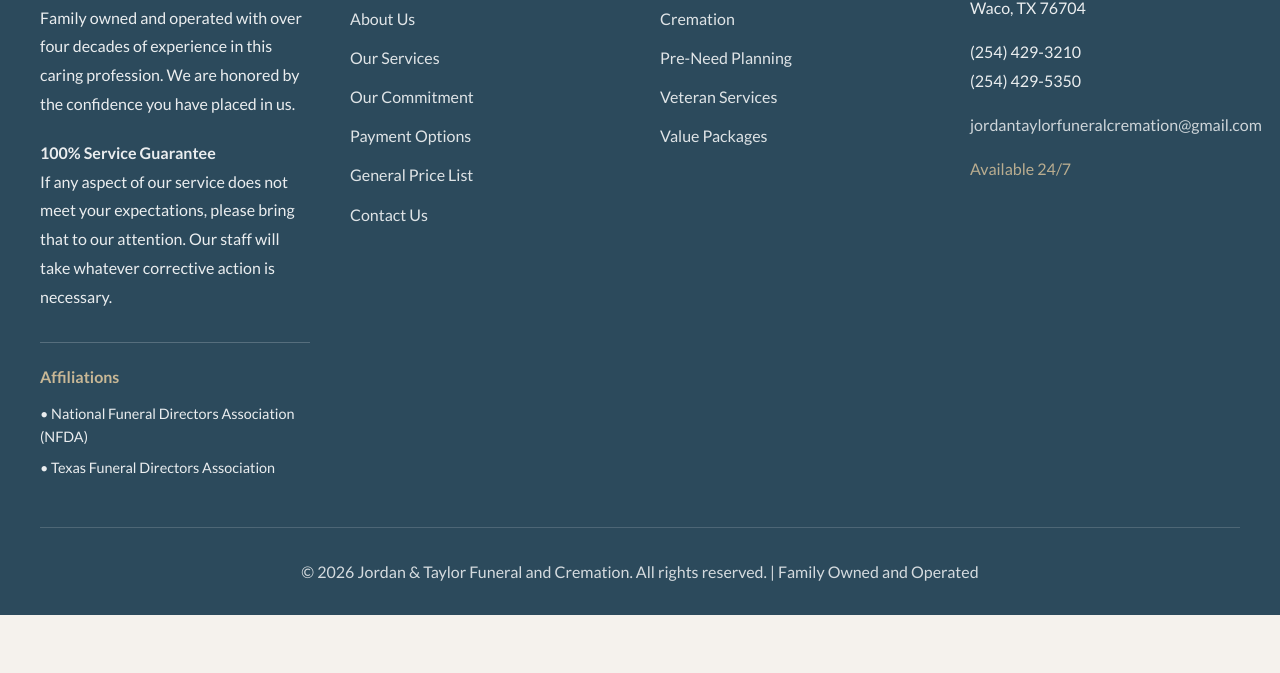
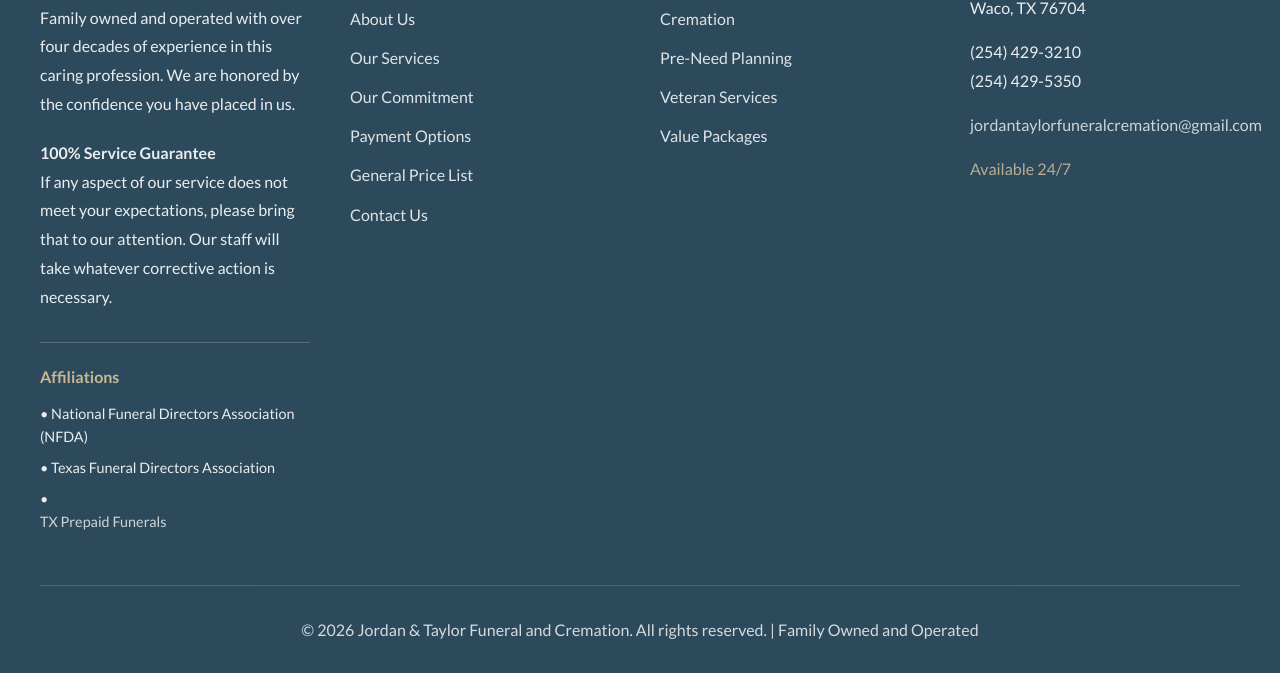
Before and after one commit to richoffyzy/jordan-taylor-funeral-home, a plain HTML site: page index.html in a window 1280 px wide. Shown: the part 5731-6404 px from the top of the page. Before the commit the page ends 6346 px from the top, so only its background shows below. Drawn offline with nearby package versions, Linux system fonts and the light colour scheme.

Commit message:
Update index.html

```diff
--- a/index.html
+++ b/index.html
@@ -2280,6 +2280,7 @@
                     <h4>Affiliations</h4>
                     <p>• National Funeral Directors Association (NFDA)</p>
                     <p>• Texas Funeral Directors Association</p>
+                    <p>• <a href="https://www.prepaidfunerals.texas.gov/" target="_blank">TX Prepaid Funerals</a></p>
                 </div>
             </div>
 
```
